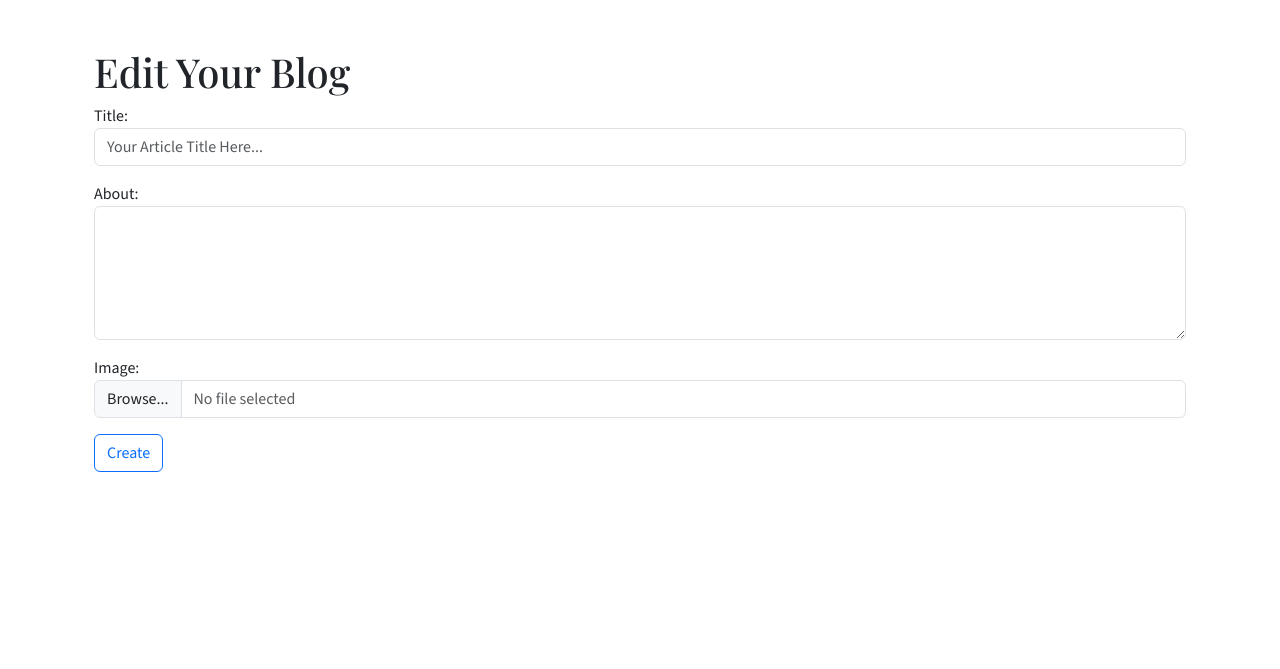
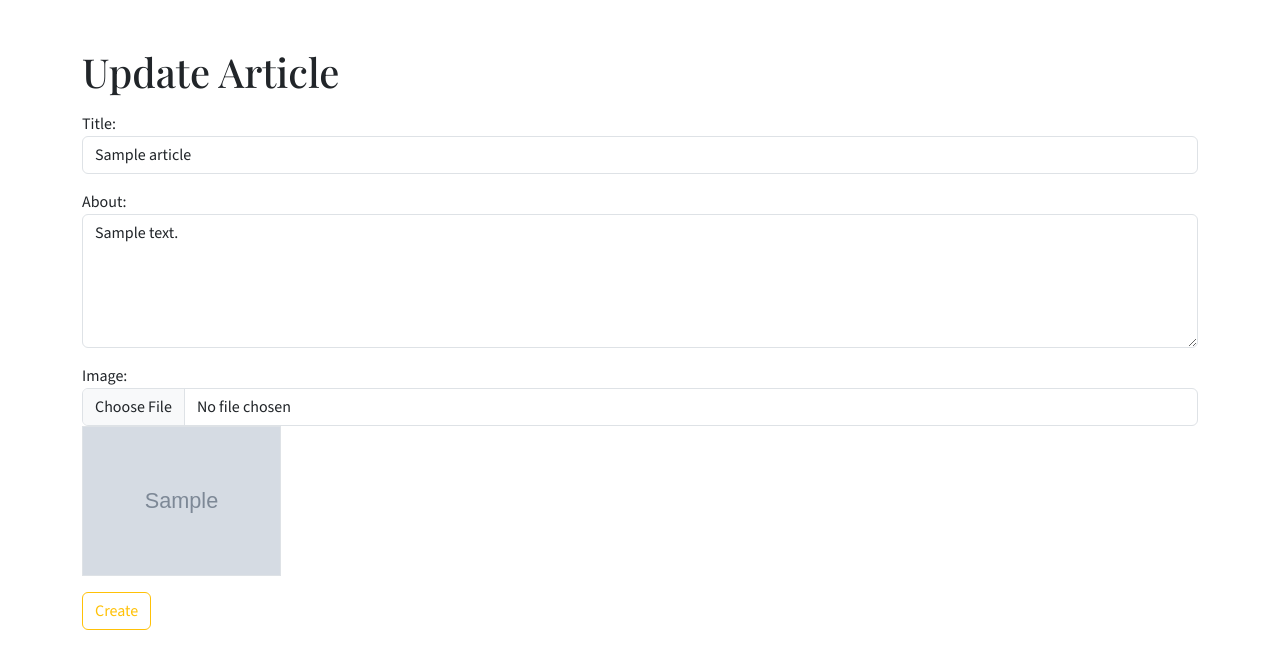
Before and after one commit to mgWaiGyi28/2024AprilBlog, a PHP site: page /article_edit.php?id=1 in a window 1280 px wide. Shown: the part 56-725 px from the top of the page. Run offline with PHP 8.4, Linux system fonts and the light colour scheme; tables that the repository leaves empty or names only in its code hold one stand-in row (values such as "Sample post"); grey boxes marked "Sample" are stand-in pictures; some libraries are stand-ins or nearby versions; some web fonts are replaced.

Commit message:
article update for all

```diff
--- a/article_edit.php
+++ b/article_edit.php
@@ -1,6 +1,86 @@
+<?php
+
+    include 'db.php';
+
+    if(isset($_GET['id'])) {
+        $id = $_GET['id'];
+
+        $query = "SELECT * FROM articles WHERE id='$id'";
+        $result = mysqli_query($conn, $query);
+        if($result){
+            $article = mysqli_fetch_assoc($result);
+        } else{
+            echo mysqli_connect_error();
+        }
+    }
+
+    if(isset($_POST['update-article'])) {
+        $title = htmlspecialchars(trim($_POST['title']));
+        $about = htmlspecialchars(trim($_POST['about']));
+        $image = $_FILES['image'];
+        $error = [];
+
+
+        empty($title) ? ($error[] = 'Name is required') : '';
+        empty($about) ? ($error[] = 'About is required') : '';
+
+        $id = $_GET['id'];
+
+        if(!$error) {
+            if(is_uploaded_file($image['tmp_name'])){
+                $image_path = 'photo/' . $image['name'];
+                move_uploaded_file($image['tmp_name'], $image_path);
+                $query = "UPDATE articles SET title='$title', about='$about', image='$image_path', posted_at=now() WHERE id= '$id'";
+            } else{
+                $query = "UPDATE articles SET title='$title', about='$about', posted_at=now() WHERE id= '$id'";
+
+            }
+
+            $result = mysqli_query($conn, $query);
+            if($result){
+                header('location: article_view.php?id=' .$id);
+            } else {
+                echo mysqli_connect_error();
+            }
+        }
+    }
+
+?>
+
+
 <?php include('component/header.php') ?>
 
-<div class="container">
+<?php if(isset($article)): ?>
+    <h1 class="mb-3">Update Article</h1>
+
+    <form action="" method="post" enctype="multipart/form-data">
+
+    <!-- error -->
+        <?php include 'component/error.php'; ?>
+        <div class="mb-3">
+            <label for="title" class="">Title:</label>
+            <input type="text" name="title" id="title" class="form-control" placeholder="Your Article Title Here..."
+            value="<?= $article['title'] ?>">
+        </div>
+
+        <div class="mb-3">
+            <label for="about" class="">About:</label>
+            <textarea name="about"  cols="30" rows="5" class="form-control"><?= htmlspecialchars_decode($article['about']) ?></textarea>
+        </div>
+
+        <div class="mb-3">
+            <label for="image" class="">Image:</label>
+            <input type="file" name="image" class="form-control" placeholder="No file selected" aria-label="Username" aria-describedby="basic-addon1">
+            <img src="<?= $article['image'] ?>" alt="This is your photo" height="150rem" class="border">
+        </div>
+
+        <button class="btn btn-outline-warning" type="submit" name="update-article">Create</button>
+    </form>
+
+    <?php else: ?>
+        <p class="fs-2 text-center">No Match Article</p>
+    <?php endif; ?>
+<!-- <div class="container">
     <h1 class="">Edit Your Blog</h1>
 
     <div class="mb-3">
@@ -22,7 +102,7 @@
     </div>
 
     <button class="btn btn-outline-primary">Create</button>
-</div>
+</div> -->
 
 
 <?php include('component/footer.php') ?>
--- /dev/null
+++ b/component/error.php
@@ -0,0 +1,21 @@
+        <div>
+            <ul class="text-danger">
+                <?php
+
+                // if($error) {
+                    // foreach($error as $e){
+                        // echo "<li>".$e."</li>";
+
+                //   }
+            // }
+
+                ?>
+                <?php if(isset($error)): ?>
+                    <?php if($error) : ?>
+                        <?php foreach($error as $e) : ?>
+                            <li><?php echo $e; ?></li>
+                        <?php endforeach; ?>
+                    <?php endif; ?>
+                <?php endif; ?>
+            </ul>
+        </div>
--- a/component/header.php
+++ b/component/header.php
@@ -21,7 +21,7 @@
     <div class="collapse navbar-collapse" id="navbarSupportedContent">
       <ul class="navbar-nav ms-auto mb-2 mb-lg-0">
         <li class="nav-item">
-            <a class="nav-link" href="blog_index.php">Blog</a>
+            <a class="nav-link" href="index.php">Blog</a>
         </li>
         <li class="nav-item">
           <a class="nav-link" href="login.php">Login</a>
--- a/index.php
+++ b/index.php
@@ -16,7 +16,7 @@
 
     <div class="row row-cols-1 row-cols-md-2 row-cols-lg-3">
         <?php while($article = mysqli_fetch_assoc($articles)): ?>
-            <div class="col">
+            <div class="col mb-3">
                 <div class="card">
                     <img src="<?= $article['image'] ?>" alt="Article Picture Here......" class="object-fit-cover" height="250rem">
                     <div class="card-body">
```
Also changed, not shown: article_create.php (+8 -3 lines), article_view.php (+13 -3 lines), photo/438128266_461710273035125_1663743557571535649_n.jpg (added), photo/438217315_440177575272812_7090946036802492809_n.jpg (added), photo/wallpaperflare.com_wallpaper (1).jpg (added), photo/wallpaperflare.com_wallpaper.jpg (added).
